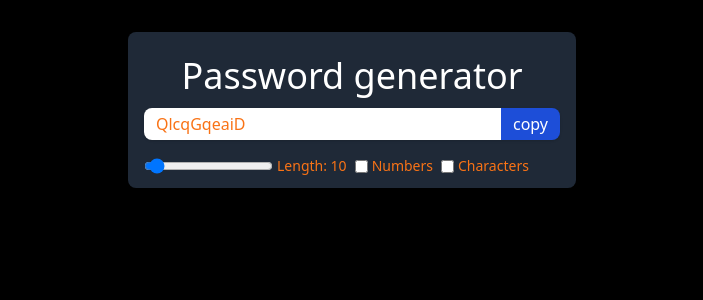
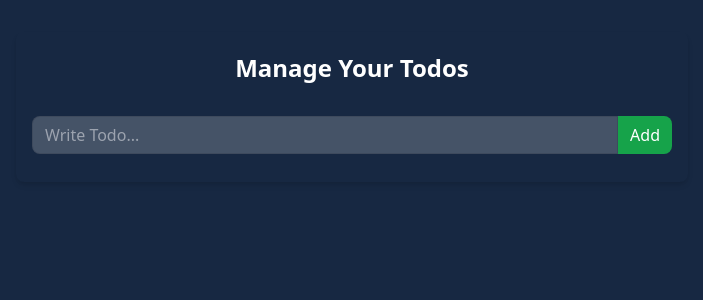
Before and after one commit to Bhavesh-Zalke-1628/ReactProject, a React (Vite) app: page / in a window 1280 px wide. Shown: the top 300 px of the page, without its empty margins (288-991 px from the left). Built offline with nearby package versions, Linux system fonts and the light colour scheme.

Commit message:
Some changes are made

```diff
--- a/src/App.jsx
+++ b/src/App.jsx
@@ -12,7 +12,7 @@ import ReduxApp from './Component/Redux/ReduxApp.jsx'
 function App() {
   return (
     <>
-      <PassApp />
+      <TodoApp />
     </>
   )
 }
--- a/src/Component/Todo/Component/TodoForm.jsx
+++ b/src/Component/Todo/Component/TodoForm.jsx
@@ -15,6 +15,7 @@ function TodoForm() {
             completed: false
         })
         setTodo("")
+
     }
     return (
         <form className="flex" onSubmit={add}>
--- a/src/Component/Todo/TodoApp.jsx
+++ b/src/Component/Todo/TodoApp.jsx
@@ -2,6 +2,7 @@ import React, { useState } from 'react'
 import { TodoProvider } from './context/TodoContext'
 import { useEffect } from 'react'
 import TodoForm from './Component/TodoForm'
+import TodoItem from './Component/TodoItem'
 
 function TodoApp() {
     const [todos, setTodos] = useState([])
@@ -21,9 +22,8 @@ function TodoApp() {
         setTodos((prev) => prev.map((preveTodo) => preveTodo === id ? { ...preveTodo, completed: !preveTodo.completed } : preveTodo))
     }
 
+    console.log(todos)
 
-    //  localStorage
-    // localStroge getitem function
     useEffect(() => {
         const todos = JSON.parse(localStorage.getItem('todos'))
 
```
